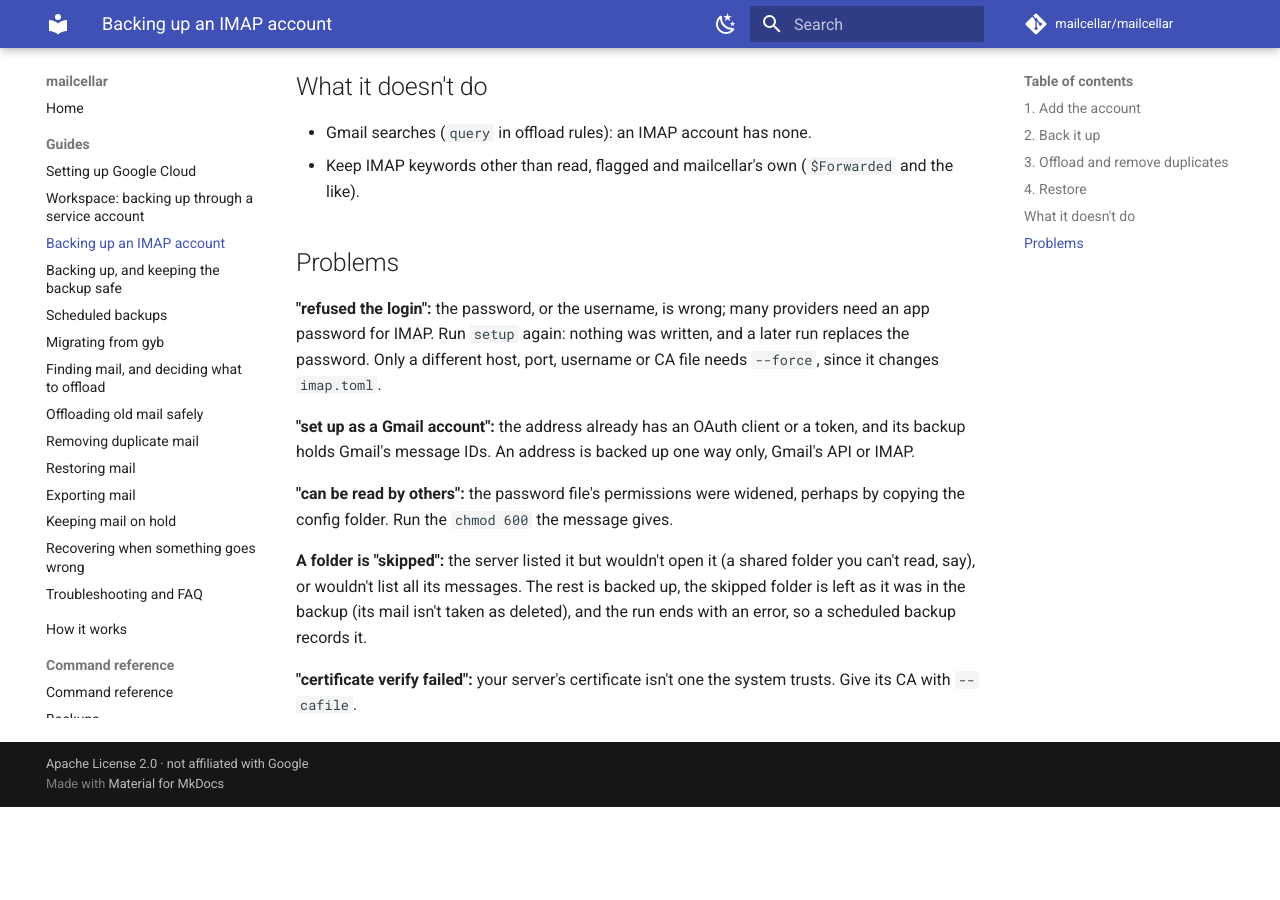
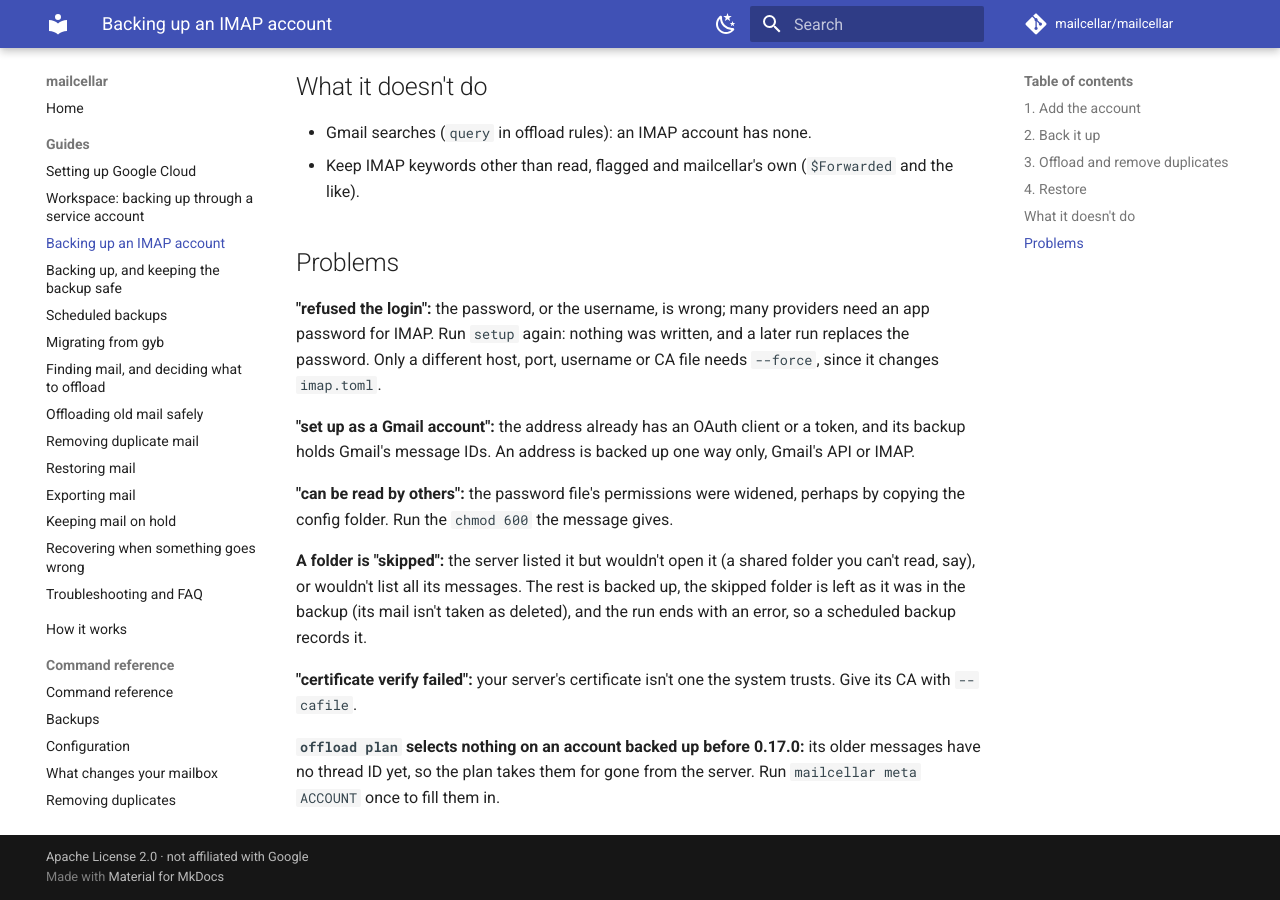
Before and after one commit to mailcellar/mailcellar, an MkDocs documentation site: the page built from docs/guide/imap.md, in a window 1280 px wide and 900 px high, scrolled down 3641 px. Built offline with MkDocs 1.6.1 and Material for MkDocs 9.7.7, drawn with Linux system fonts in a browser that asks for light colours; comment, search, counter and statistics services are not loaded; before the commit the page ends 4448 px from its top, so only the background shows below that.

Commit message:
docs(imap): offload plan selects nothing until meta fills thread IDs
An IMAP backup made before 0.17.0 has no thread ID for its older
messages until `meta` runs (thread_of shipped in 0.17.0), and offload
plan counts a message without one as gone from the server, so it
selects nothing there. meta's backfill asks the server for exactly
those messages, so the guide's Problems section now says to run it
once. A code fix in backup was the alternative; checked read-only, no
message still on its server in the real backups lacks a thread ID, so
one line in the guide covers it.

Co-Authored-By: Claude Opus 5.5 <noreply@anthropic.com>

```diff
--- a/docs/guide/imap.md
+++ b/docs/guide/imap.md
@@ -179,3 +179,7 @@ error, so a scheduled backup records it.
 
 **"certificate verify failed":** your server's certificate isn't one the
 system trusts. Give its CA with `--cafile`.
+
+**`offload plan` selects nothing on an account backed up before 0.17.0:**
+its older messages have no thread ID yet, so the plan takes them for gone
+from the server. Run `mailcellar meta ACCOUNT` once to fill them in.
```
